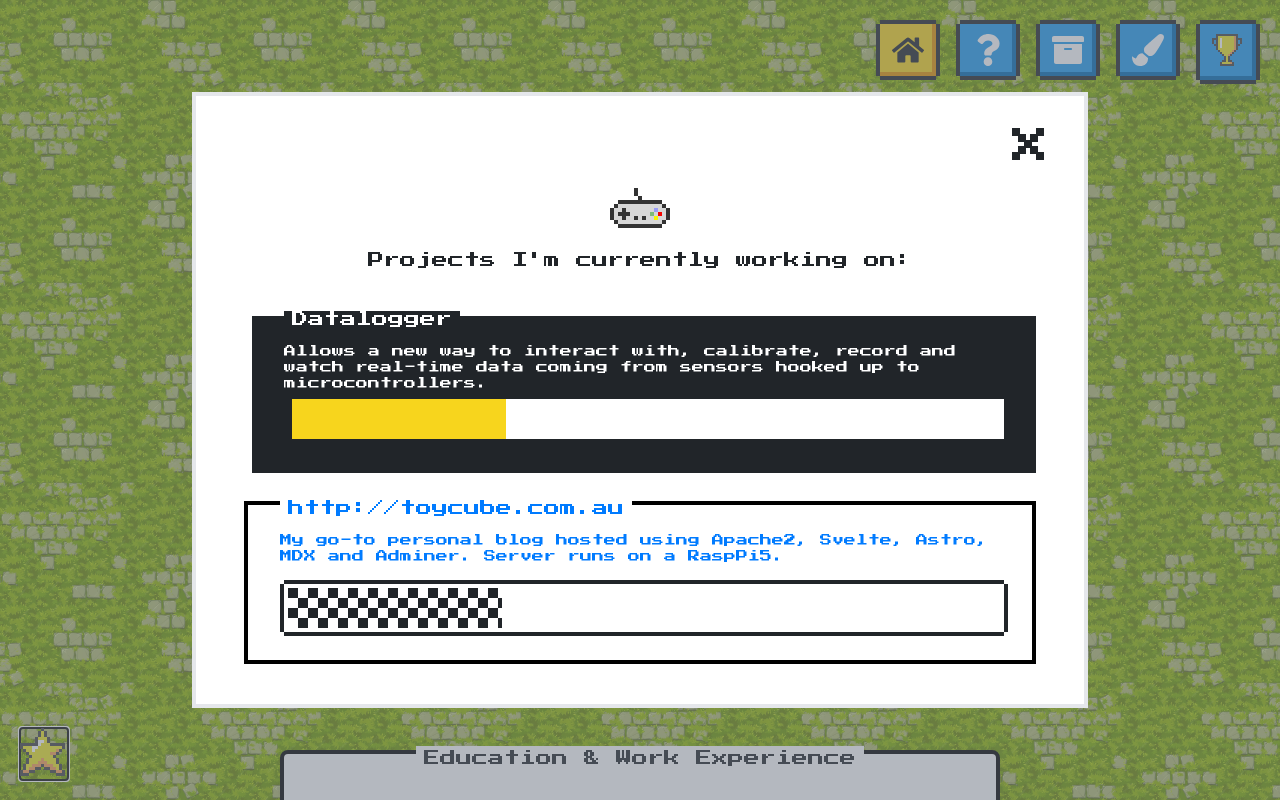
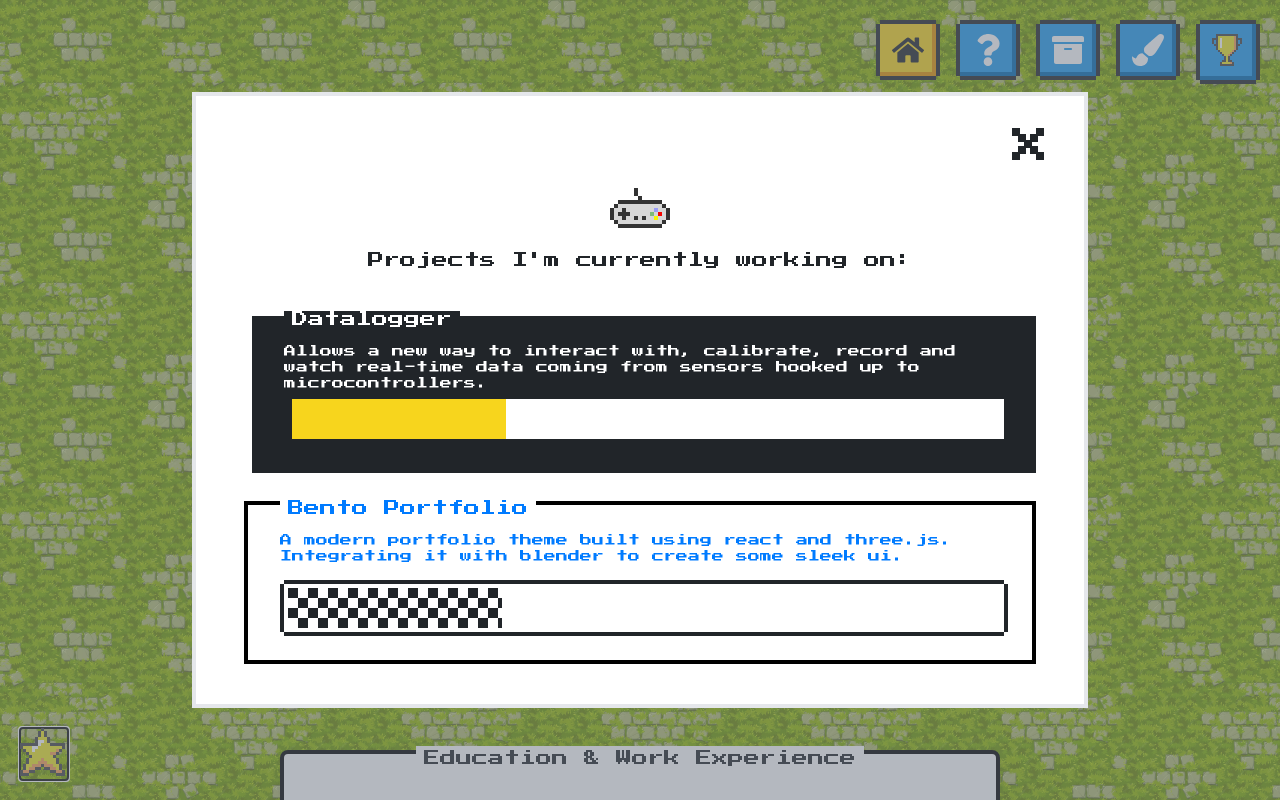
Before and after one commit to rashidarudino/Portfolio, a Next.js app: page / in a window 1280 px wide. Both pictures are taken after a click on the button 44 px from the left and 754 px from the top of the page. Shown: the top 800 px of the page. Built offline with nearby package versions, Linux system fonts and the light colour scheme.

Commit message:
Link netlify app with 8bit portfolio

```diff
--- a/app/page.tsx
+++ b/app/page.tsx
@@ -36,7 +36,6 @@ import {
   SiTailwindcss,
 } from 'react-icons/si';
 import { TbApi } from 'react-icons/tb';
-import { Canvas } from '@react-three/fiber';
 
 export default function Home() {
   const [screenSize, setScreenSize] = useState('small');
--- a/components/ui/footer/footer.tsx
+++ b/components/ui/footer/footer.tsx
@@ -39,15 +39,16 @@ export default function Footer() {
             className='nes-dialog bg-white w-11/12 max-w-lg sm:max-w-xl md:max-w-2xl lg:max-w-4xl overflow-y-auto max-h-[90vh]'
           >
             <div className='flex justify-end p-2'>
-              <button onClick={() => setIsShowModal(false)} aria-label='Close modal'>
+              <button
+                onClick={() => setIsShowModal(false)}
+                aria-label='Close modal'
+              >
                 <i className='nes-icon close is-error'></i>
               </button>
             </div>
             <div className='flex flex-col justify-center items-center gap-5 p-4'>
               <i className='snes-jp-logo text-4xl md:text-5xl'></i>
-              <p className='text-center'>
-                Projects I'm currently working on:
-              </p>
+              <p className='text-center'>Projects I'm currently working on:</p>
 
               <Link href={'/archive#dl'}>
                 <div className='nes-container with-title is-dark w-full'>
@@ -64,14 +65,14 @@ export default function Footer() {
                   </p>
                 </div>
               </Link>
-              <Link href={'#'}>
+              <Link href={'https://rashidarudino.netlify.app/'}>
                 <div className='nes-container with-title w-full'>
                   <p className='title text-xs'>
-                    http://toycube.com.au
+                    Bento Portfolio
                   </p>
                   <p className='text-xs'>
-                    My go-to personal blog hosted using Apache2, Svelte, Astro,
-                    MDX and Adminer. Server runs on a RaspPi5.
+                    A modern portfolio theme built using react and three.js.
+                    Integrating it with blender to create some sleek ui.
                   </p>
                   <progress
                     className='nes-progress is-pattern'
--- a/package.json
+++ b/package.json
@@ -33,7 +33,7 @@
     "@types/react-dom": "^18",
     "@types/react-image-gallery": "^1.2.4",
     "@types/react-slick": "^0.23.13",
-    "eslint": "^8",
+    "eslint": "^8.57.0",
     "eslint-config-next": "14.2.3",
     "postcss": "^8",
     "tailwindcss": "^3.4.1",
```
Also changed, not shown: eslintrc.config.js (added, +25 -0 lines), .eslintrc.json (deleted), 1 other file (tests, documents, lock files or other folders).
